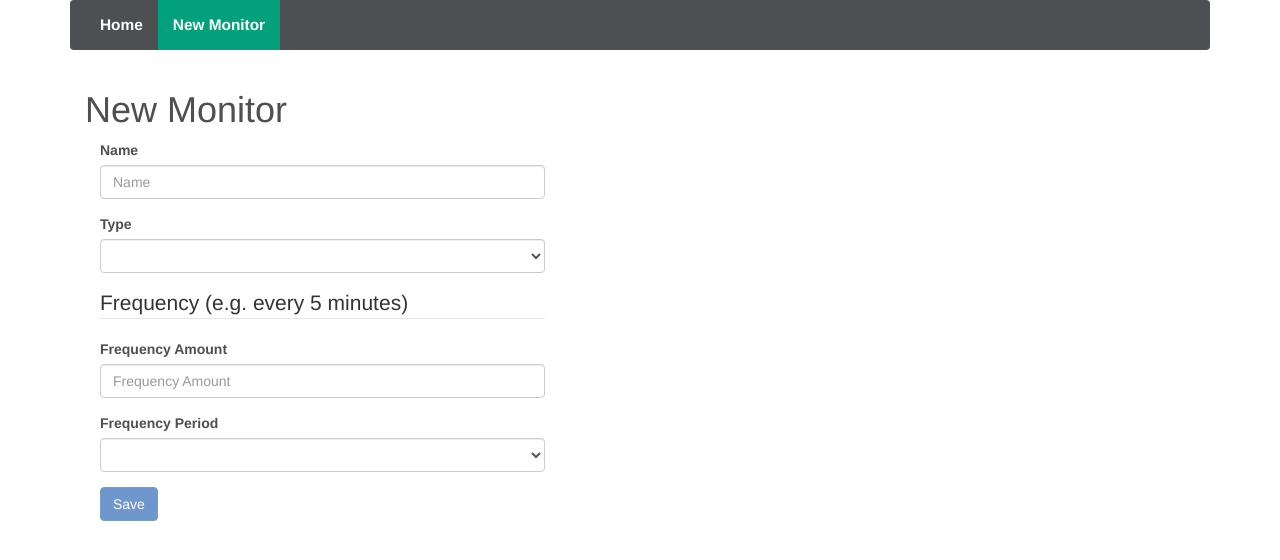
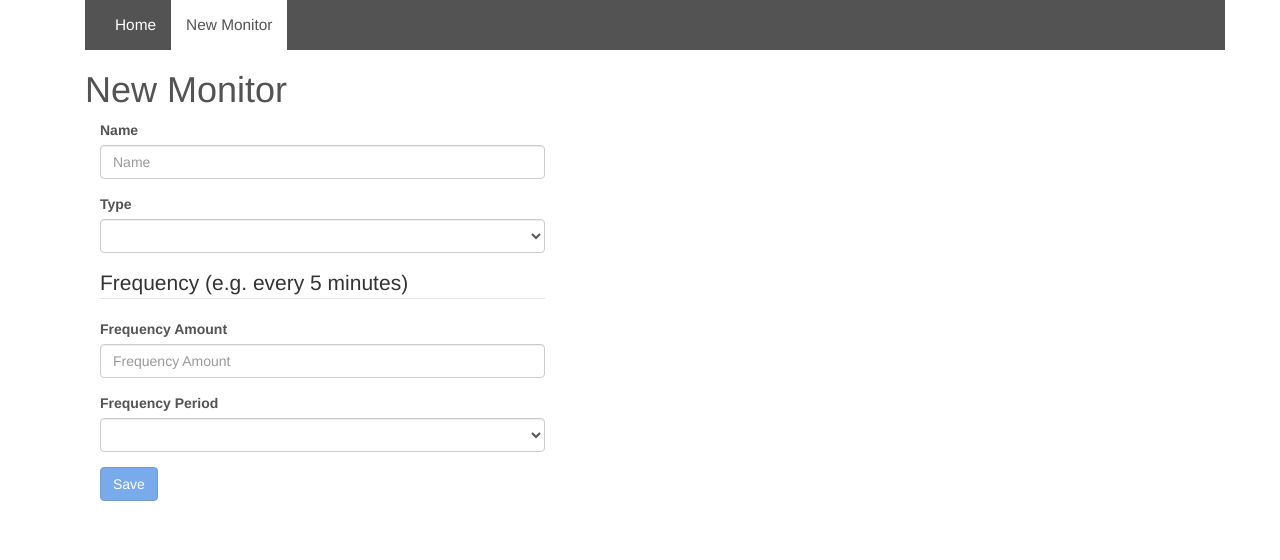
Before and after one commit to meutley/InfraMon, an Angular app: page /new-monitor in a window 1280 px wide. Shown: the top 560 px of the page. Built offline with nearby package versions, Linux system fonts and the light colour scheme.

Commit message:
Modify styles

```diff
--- a/src/app/app.component.html
+++ b/src/app/app.component.html
@@ -1,4 +1,4 @@
-<app-navigation-bar></app-navigation-bar>
 <div class="container">
+    <app-navigation-bar></app-navigation-bar>
     <router-outlet></router-outlet>
 </div>
--- a/src/app/monitor-details-form/monitor-details-form.component.html
+++ b/src/app/monitor-details-form/monitor-details-form.component.html
@@ -1,4 +1,4 @@
-<div *ngIf="didFinishSave && !isReadOnly">
+<div *ngIf="saveAlertIsVisible()">
   <div [ngClass]="{'alert': true, 'alert-success': !didSaveFail, 'alert-danger': didSaveFail}">
     {{afterSaveMessage}}
   </div>
--- a/src/app/monitor-details-form/monitor-details-form.component.ts
+++ b/src/app/monitor-details-form/monitor-details-form.component.ts
@@ -29,6 +29,9 @@ export class MonitorDetailsFormComponent implements OnInit {
 
   @Input()
   isReadOnly: boolean;
+
+  @Input()
+  shouldShowSaveAlert: boolean;
 
   constructor(
     private router: Router,
@@ -72,6 +75,7 @@ export class MonitorDetailsFormComponent implements OnInit {
     this.isSaving = false;
     this.didFinishSave = true;
     this.didSaveFail = false;
+    this.shouldShowSaveAlert = true;
     this.afterSaveMessage = 'Monitor saved successfully';
   }
 
@@ -79,7 +83,12 @@ export class MonitorDetailsFormComponent implements OnInit {
     this.isSaving = false;
     this.didFinishSave = true;
     this.didSaveFail = true;
+    this.shouldShowSaveAlert = true;
     this.afterSaveMessage = 'An error occurred during save';
   }
 
+  private saveAlertIsVisible(): boolean {
+    return !this.isSaving && this.didFinishSave && !this.isReadOnly && this.shouldShowSaveAlert;
+  }
+
 }
--- a/src/app/monitor-details/monitor-details.component.html
+++ b/src/app/monitor-details/monitor-details.component.html
@@ -1,5 +1,5 @@
 <div *ngIf="isLoading && !didLoadingFail">
-  Loading the monitor details...
+  Loading monitor details...
 </div>
 <div *ngIf="!isLoading && didLoadingFail">
   <span class="text-danger">Failed to load monitor details.</span>
@@ -15,7 +15,7 @@
       </div>
       <div id="details-form-collapse" class="panel-collapse collapse in">
         <div class="panel-body">
-          <app-monitor-details-form [monitor]="monitor" [isReadOnly]="!isEditing"></app-monitor-details-form>
+          <app-monitor-details-form [monitor]="monitor" [isReadOnly]="!isEditing" [shouldShowSaveAlert]="shouldShowSaveAlert"></app-monitor-details-form>
         </div>
       </div>
     </div>
--- a/src/app/monitor-details/monitor-details.component.ts
+++ b/src/app/monitor-details/monitor-details.component.ts
@@ -20,6 +20,7 @@ export class MonitorDetailsComponent implements OnDestroy, OnInit {
   private didLoadingFail: boolean;
 
   private isEditing: boolean;
+  private shouldShowSaveAlert: boolean;
 
   constructor(private route: ActivatedRoute, private monitorApiService: MonitorApiService) {
   }
@@ -56,6 +57,9 @@ export class MonitorDetailsComponent implements OnDestroy, OnInit {
 
   private onClickEditButton() {
     this.isEditing = !this.isEditing;
+    if (!this.isEditing) {
+      this.shouldShowSaveAlert = false;
+    }
   }
 
 }
--- a/src/app/navigation-bar/navigation-bar.component.scss
+++ b/src/app/navigation-bar/navigation-bar.component.scss
@@ -2,22 +2,24 @@
 
 $navbar-background: $gray;
 $navbar-border: 0;
+$navbar-border-radius: 0;
 
 $navbar-link-base-color: $white;
-$navbar-link-hover-background: $orange;
-$navbar-link-active-background: $green;
+$navbar-link-hover-background: $blue;
+$navbar-link-active-background: $white;
+$navbar-link-active-text: $gray;
 
 .navbar  {
     background: $navbar-background;
     border: $navbar-border;
+    border-radius: $navbar-border-radius;
 
     .nav {
         &.navbar-nav {
             li {
                 a {
                     transition: background 0.1s;
-                    color: $navbar-link-base-color;
-                    font-weight: bold;
+                    color: $navbar-link-base-color !important;
                     font-size: 110%;
 
                     &:hover {
@@ -28,6 +30,7 @@ $navbar-link-active-background: $green;
                 &.active {
                     a {
                         background: $navbar-link-active-background;
+                        color: $navbar-link-active-text !important;
                     }
                 }
             }
--- a/src/style-globals.scss
+++ b/src/style-globals.scss
@@ -2,82 +2,27 @@ $black: #000;
 
 $white: #ffffff;
 
-$gray-base: $black;
-$gray: #4d4f53;
-$gray-darker: #363f45;
-$gray-darkest: #30383f;
-$gray-dark: #48535c;
-$gray-light: #f8f8f8;
-$gray-lighter: #e8ebeb;
-$gray-lightest: #e8ebeb;
+$gray: #545354;
+$gray-dark: #202020;
 
 $slate: #3e6887;
-$slate-darkest: #2f5263;
-$slate-darker: #2f5263;
-$slate-lightest: #ccdee2;
 
-$blue: #2261b5;
-$blue-darkest: #2a62ae;
-$blue-darker: #2a62ae;
-$blue-lightest: #2a62ae;
+$blue: #317EE2;
+$blue-alt: #1B93B7;
 
-$green: #02a17c;
-$green-darkest: #0b8c6f;
-$green-darker: #0b8c6f;
-$green-lighter: #b4e0da;
-$green-lightest: #b4e0da;
+$green: #66b630;
 
 $red:#b21909;
-$red-darkest: #931b1d;
-$red-darker: #931b1d;
-$red-lightest: #F58981;
 
-$yellow: #ffda00;
-$yellow-darkest: #FEC40D;
-$yellow-darker: $yellow-darkest;
-$yellow-lightest: #fef5a0;
+$yellow: #F4E575;
+$yellow-light: #FFF4A3;
+$yellow-dark: #E5B700;
 
-$orange: #ed5624;
-$orange-darkest: #da5027;
-$orange-darker: #da5027;
-$orange-lightest: #f9cdaf;
+$orange: #F28D00;
 
-$brand-primary: $blue;
+$text: $gray-dark;
+$text-link: $blue;
 
-$secondary-blue: #0093e8;
-$secondary-blue-darkest: #0476b0;
-$secondary-text-color: #7E8188;
-
-$secondary-green: #02a17c;
-
-$brand-success: $green;
-$brand-info: $slate;
-$brand-danger: $red;
-$brand-warning: $yellow;
-
-$text-color: $gray;
-$text-darker: #30383f;
-$text-darkest: $black;
-$text-lighter: $secondary-text-color;
-$text-link: $brand-primary;
-$text-muted: lighten($gray, 20%);
-
-$disabled-text-color: #cccccc;
-
-$alert-border-radius: 3px;
-
-$alert-success-border: darken($brand-success, 5%);
-$alert-success-text: $white;
-$alert-success-bg: $brand-success;
-
-$alert-info-border: darken($brand-info, 5%);
-$alert-info-text: $white;
-$alert-info-bg: $brand-info;
-
-$alert-warning-border: darken($brand-warning, 5%);
-$alert-warning-text: $text-darker;
-$alert-warning-bg: $yellow-lightest;
-
-$alert-danger-border: darken($brand-danger, 5%);
-$alert-danger-text: $white;
-$alert-danger-bg: $brand-danger;
+$alert-warning-bg: $yellow;
+$alert-warning-border: $yellow-dark;
+$alert-warning-text: $text;
--- a/src/styles.scss
+++ b/src/styles.scss
@@ -5,13 +5,7 @@ body {
 }
 
 a {
-    color: $text-link;
-}
-
-.panel {
-    > .panel-heading {
-        background: $gray-light;
-    }
+    color: $text-link !important;
 }
 
 .btn {
@@ -21,27 +15,19 @@ a {
 }
 
 .alert {
-    &.alert-success {
-        background: $alert-success-bg;
-        border-color: $alert-success-border;
-        color: $alert-success-text;
-    }
-
-    &.alert-info {
-        background: $alert-info-bg;
-        border-color: $alert-info-border;
-        color: $alert-info-text;
-    }
-
     &.alert-warning {
         background: $alert-warning-bg;
         border-color: $alert-warning-border;
         color: $alert-warning-text;
     }
+}
 
-    &.alert-danger {
-        background: $alert-danger-bg;
-        border-color: $alert-danger-border;
-        color: $alert-danger-text;
+.panel {
+    .panel-heading {
+        .panel-title {
+            a {
+                color: $gray-dark !important;
+            }
+        }
     }
 }
```
